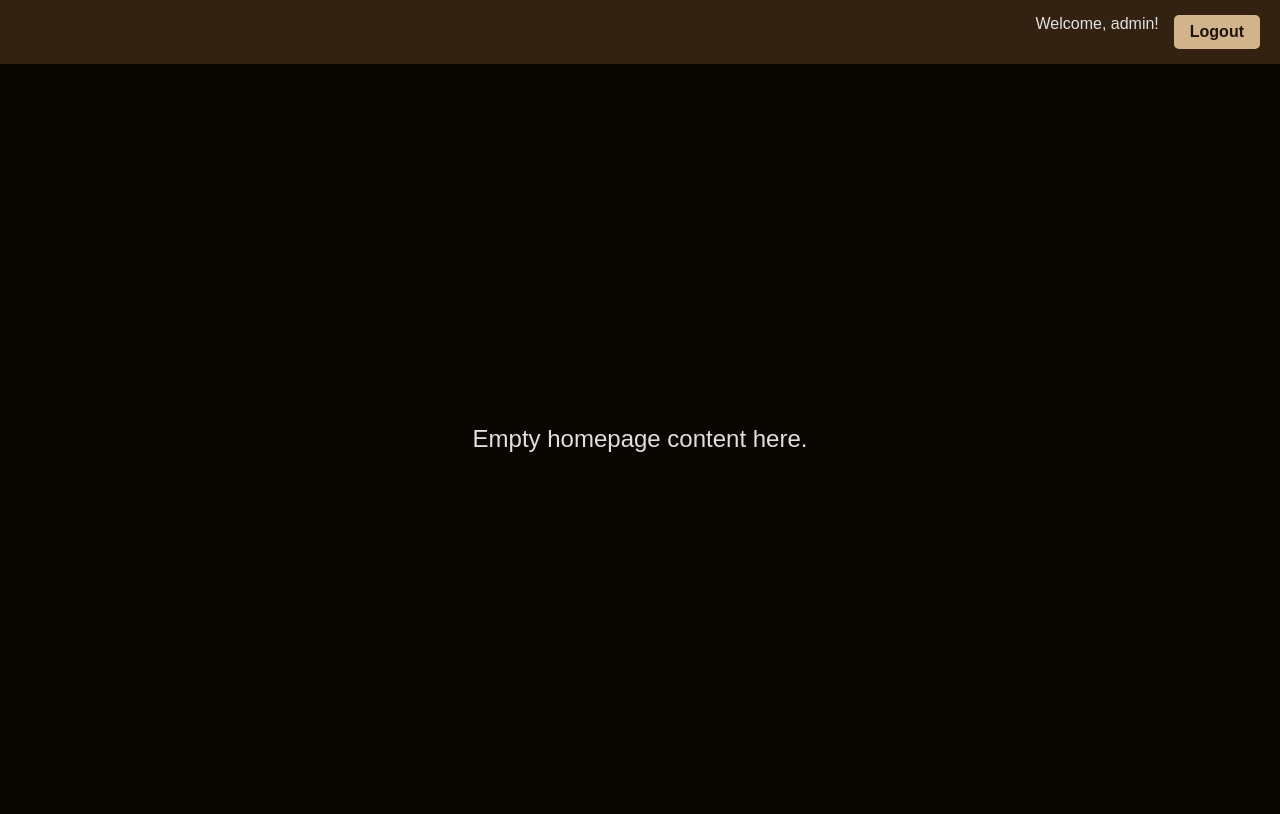
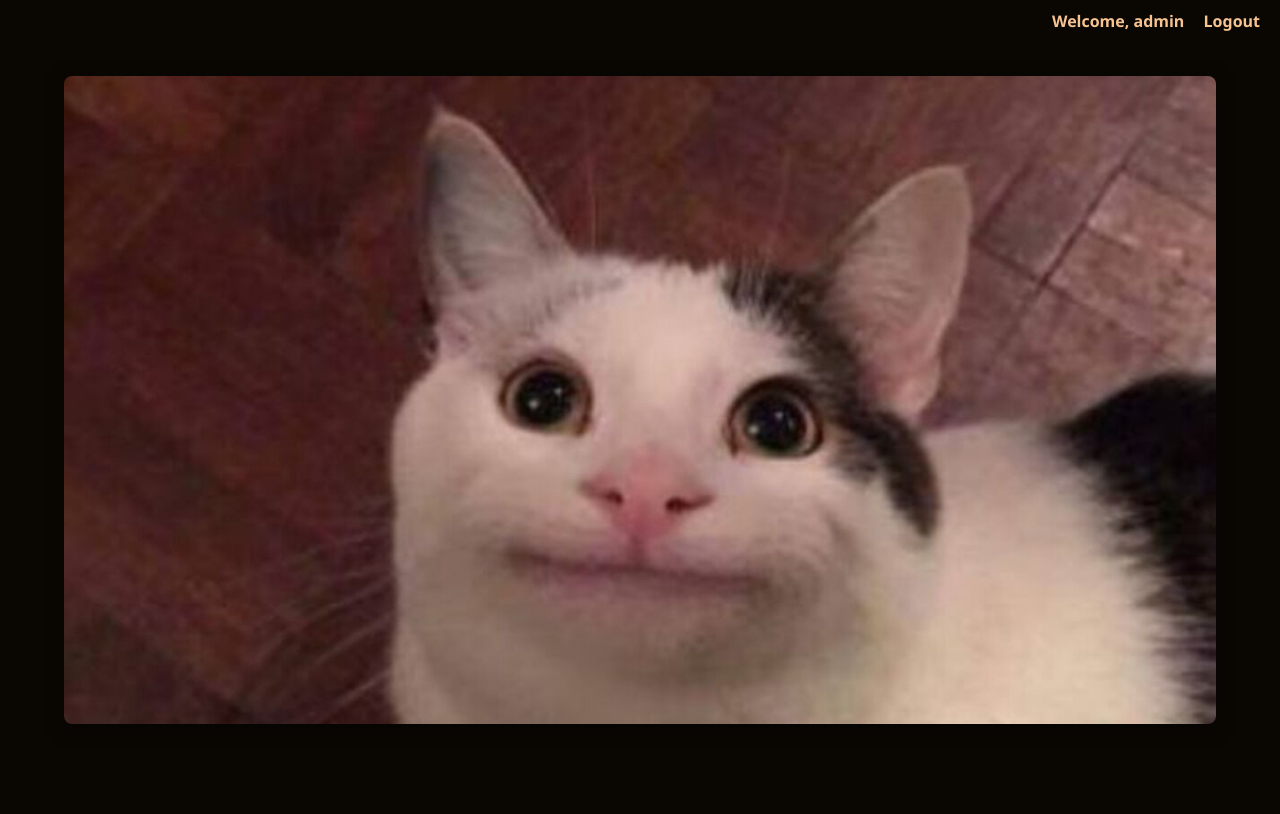
Before and after one commit to Chengotic/project_folder, a Flask app: page / in a window 1280 px wide. After the commit the page ends 724 px from the top, so only its background shows below. Run offline with Flask 3, Linux system fonts and the light colour scheme; a user stored in the database is signed in.

Commit message:
added picture to homepage

```diff
--- a/app/templates/home.html
+++ b/app/templates/home.html
@@ -6,54 +6,61 @@
     <title>Home</title>
     <style>
         body {
+            font-family: 'Segoe UI', Tahoma, Geneva, Verdana, sans-serif;
+            background: #0a0703;
+            color: #e0e0e0;
             margin: 0;
-            font-family: Arial, sans-serif;
-            background-color: #0a0703;
-            color: #e0e0e0;
-            height: 100vh;
+            padding: 0;
+            text-align: center;
         }
-        header {
-            display: flex;
-            justify-content: flex-end;
-            padding: 15px 20px;
-            background: #332211;
+
+        /* Navbar */
+        .navbar {
+            position: absolute;
+            top: 10px;
+            right: 20px;
         }
-        .btn {
-            padding: 8px 16px;
-            background: #D2B48C;
-            border: none;
-            border-radius: 5px;
-            color: #1e140a;
+
+        .navbar a, .navbar span {
+            color: #f7c390;
+            text-decoration: none;
+            margin-left: 15px;
             font-weight: bold;
-            cursor: pointer;
-            text-decoration: none;
-            transition: background 0.3s;
         }
-        .btn:hover {
-            background: #ffff00;
-            color: #000000;
+
+        .navbar a:hover {
+            color: #ffff00;
         }
-        main {
+
+        /* Main content image */
+        .main-content {
             display: flex;
             justify-content: center;
             align-items: center;
-            height: calc(100vh - 50px);
-            font-size: 24px;
+            height: 100vh;
+        }
+
+        .main-content img {
+            max-width: 90%;
+            max-height: 90%;
+            border-radius: 8px;
+            box-shadow: 0 4px 20px rgba(0,0,0,0.4);
         }
     </style>
 </head>
 <body>
-    <header>
-        {% if username %}
-            <span style="margin-right: 15px;">Welcome, {{ username }}!</span>
-            <a href="{{ url_for('routes.logout') }}" class="btn">Logout</a>
+    <div class="navbar">
+        {% if session.get('username') %}
+            <span>Welcome, {{ session['username'] }}</span>
+            <a href="{{ url_for('routes.logout') }}">Logout</a>
         {% else %}
-            <a href="{{ url_for('routes.login_page') }}" class="btn">Login</a>
+            <a href="{{ url_for('routes.login_page') }}">Login</a>
+            <a href="{{ url_for('routes.register_page') }}">Register</a>
         {% endif %}
-    </header>
+    </div>
 
-    <main>
-        <p>Empty homepage content here.</p>
-    </main>
+    <div class="main-content">
+        <img src="{{ url_for('static', filename='homepage-picture.jpeg') }}" alt="Homepage Picture">
+    </div>
 </body>
 </html>
```
Also changed, not shown: app/static/homepage-picture.jpeg (added), instance/data.db.
